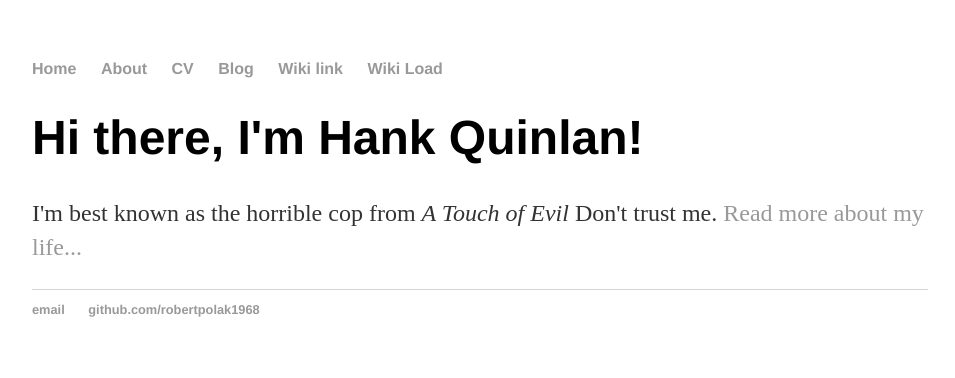
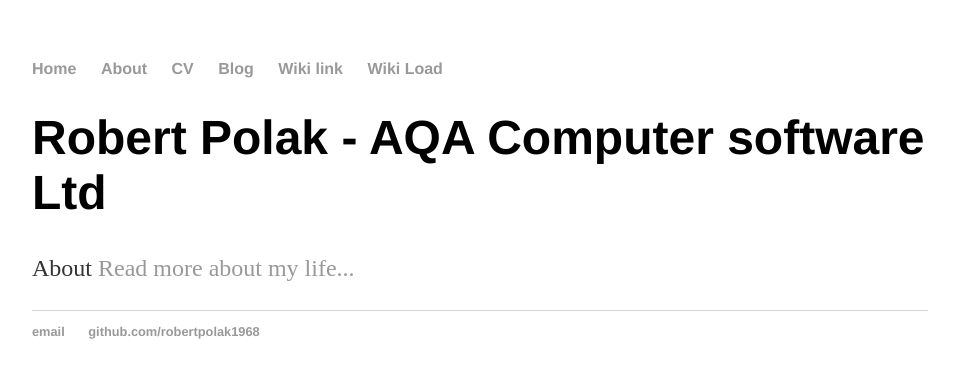
Before and after one commit to robertpolak1968/robertpolak1968.github.io, a Jekyll site: the page built from index.html, in a window 1280 px wide. Shown: the top 378 px of the page, without its empty margins (160-1115 px from the left). Built offline with Jekyll 4.4.1, drawn with Linux system fonts in a browser that asks for light colours.

Commit message:
Update index.html

```diff
--- a/index.html
+++ b/index.html
@@ -3,6 +3,6 @@ layout: default
 title: Hank Quinlan, Horrible Cop
 ---
 <div class="blurb">
-	<h1>Hi there, I'm Hank Quinlan!</h1>
-	<p>I'm best known as the horrible cop from <em>A Touch of Evil</em> Don't trust me. <a href="/about">Read more about my life...</a></p>
+	<h1>Robert Polak - AQA Computer software Ltd</h1>
+	<p>About <a href="/about">Read more about my life...</a></p>
 </div><!-- /.blurb -->
```
